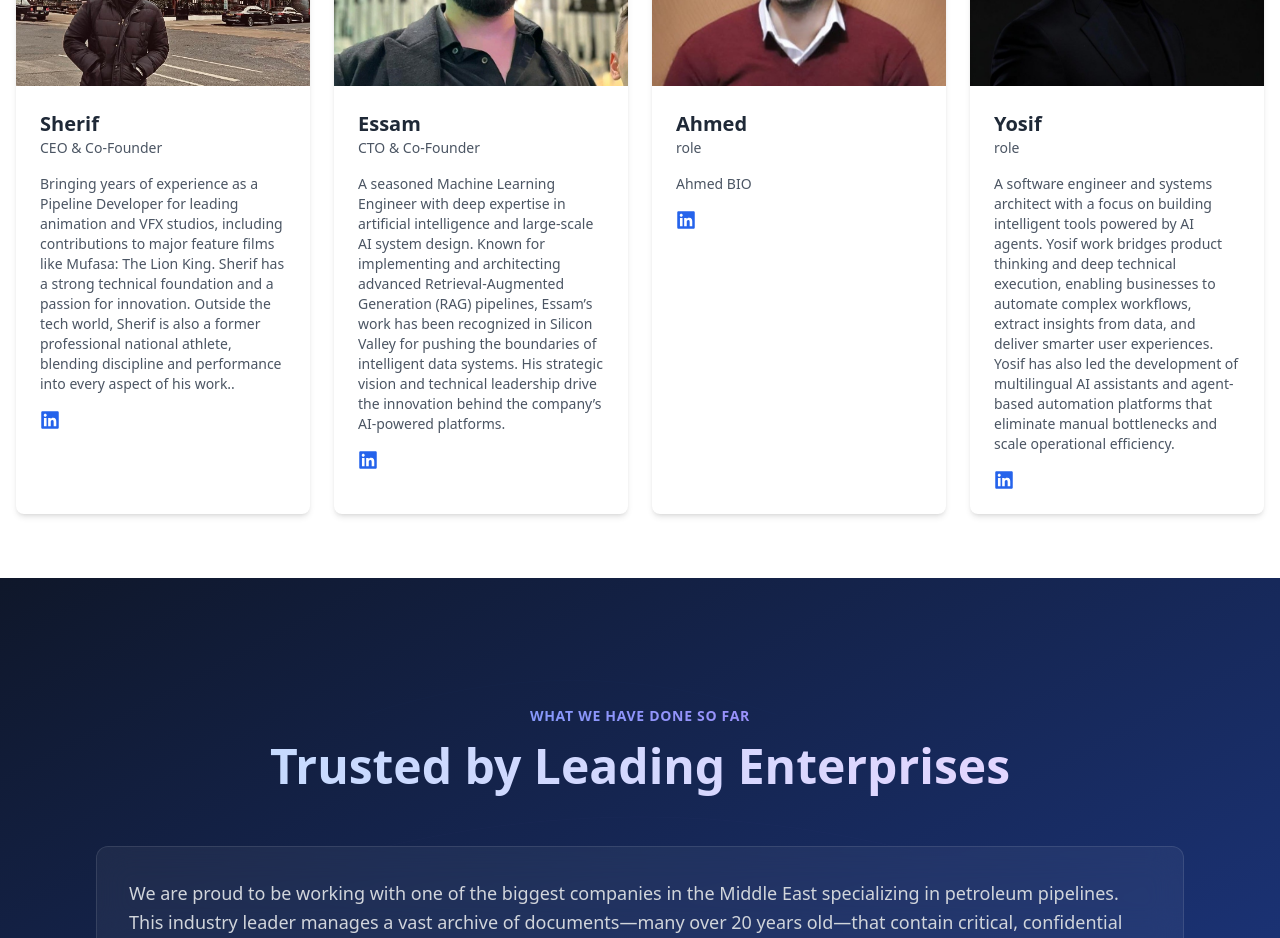
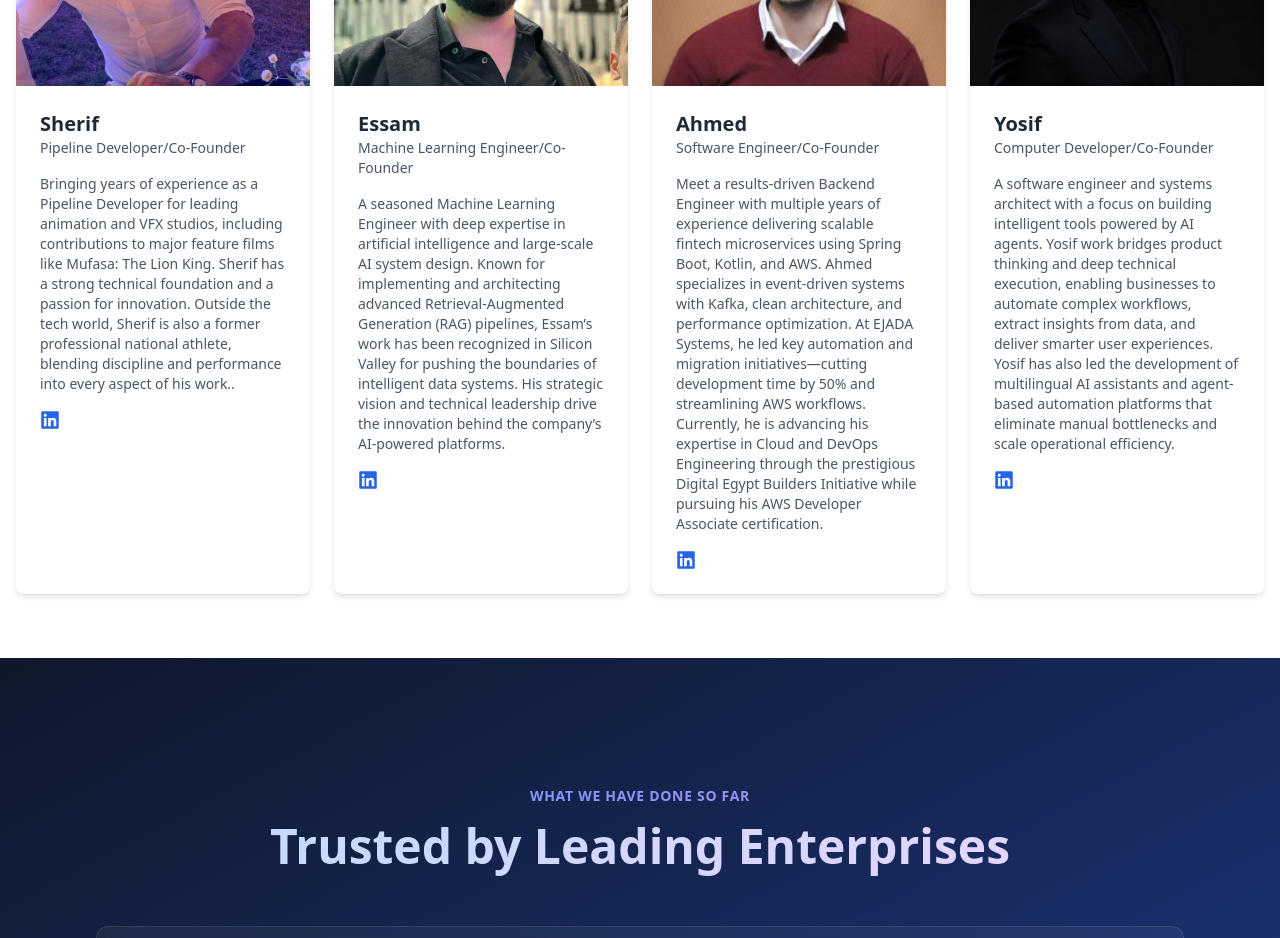
Before and after one commit to essamgouda97/entropyhub, a Next.js app: page / in a window 1280 px wide. Shown: the part 5720-6658 px from the top of the page. Built offline with nearby package versions, Linux system fonts and the light colour scheme.

Commit message:
adding new image

```diff
--- a/src/components/sections/Team.tsx
+++ b/src/components/sections/Team.tsx
@@ -5,7 +5,7 @@ import { FaLinkedin, FaTwitter } from 'react-icons/fa';
 const teamMembers = [
   {
     name: 'Sherif',
-    role: 'CEO & Co-Founder',
+    role: 'Pipeline Developer/Co-Founder',
     bio: ' Bringing years of experience as a Pipeline Developer for leading animation and VFX studios, including contributions to major feature films like Mufasa: The Lion King. Sherif has a strong technical foundation and a passion for innovation. Outside the tech world, Sherif is also a former professional national athlete, blending discipline and performance into every aspect of his work..',
     image: '/sherif.jpeg', // Make sure this image exists in public folder
     socialLinks: {
@@ -15,9 +15,9 @@ const teamMembers = [
   },
   {
     name: 'Essam',
-    role: 'CTO & Co-Founder',
+    role: 'Machine Learning Engineer/Co-Founder',
     bio: 'A seasoned Machine Learning Engineer with deep expertise in artificial intelligence and large-scale AI system design. Known for implementing and architecting advanced Retrieval-Augmented Generation (RAG) pipelines, Essam’s work has been recognized in Silicon Valley for pushing the boundaries of intelligent data systems. His strategic vision and technical leadership drive the innovation behind the company’s AI-powered platforms.',
-    image: '/essam.jpg', // Make sure this image exists in public folder
+    image: '/essam.jpg',
     socialLinks: {
       linkedin: 'https://www.linkedin.com/in/essamgouda/',
 
@@ -25,8 +25,8 @@ const teamMembers = [
   },
   {
     name: 'Ahmed',
-    role: 'role',
-    bio: 'Ahmed BIO',
+    role: 'Software Engineer/Co-Founder',
+    bio: 'Meet a results-driven Backend Engineer with multiple years of experience delivering scalable fintech microservices using Spring Boot, Kotlin, and AWS. Ahmed specializes in event-driven systems with Kafka, clean architecture, and performance optimization. At EJADA Systems, he led key automation and migration initiatives—cutting development time by 50% and streamlining AWS workflows. Currently, he is advancing his expertise in Cloud and DevOps Engineering through the prestigious Digital Egypt Builders Initiative while pursuing his AWS Developer Associate certification.',
     image: '/ahmed.jpg', // Make sure this image exists in public folder
     socialLinks: {
       linkedin: 'https://www.linkedin.com/in/ahmed-abouelnasr-4965a7137/',
@@ -35,7 +35,7 @@ const teamMembers = [
   },
   {
     name: 'Yosif',
-    role: 'role',
+    role: 'Computer Developer/Co-Founder',
     bio: 'A software engineer and systems architect with a focus on building intelligent tools powered by AI agents. Yosif work bridges product thinking and deep technical execution, enabling businesses to automate complex workflows, extract insights from data, and deliver smarter user experiences. Yosif has also led the development of multilingual AI assistants and agent-based automation platforms that eliminate manual bottlenecks and scale operational efficiency.',
     image: '/yosif.jpg', // Make sure this image exists in public folder
     socialLinks: {
```
Also changed, not shown: public/sherif.jpeg.
